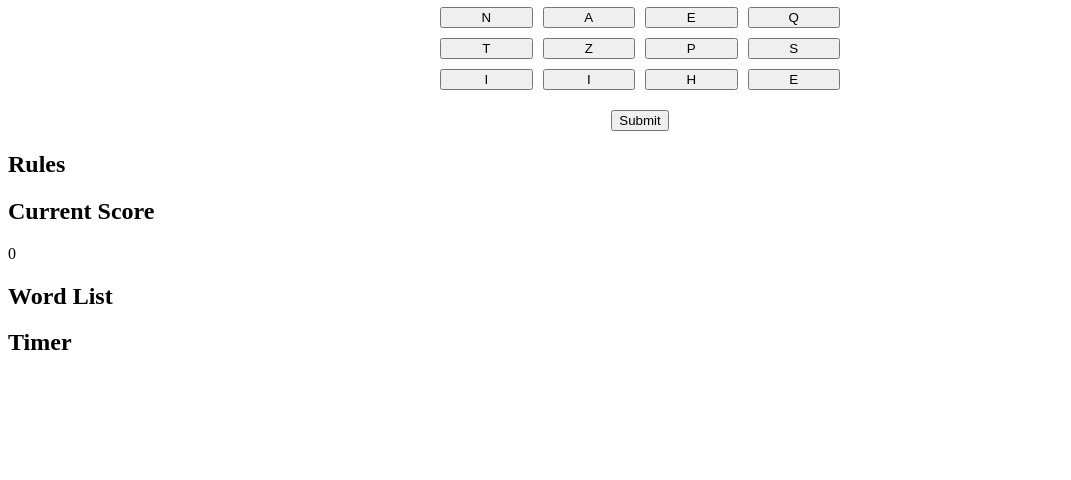
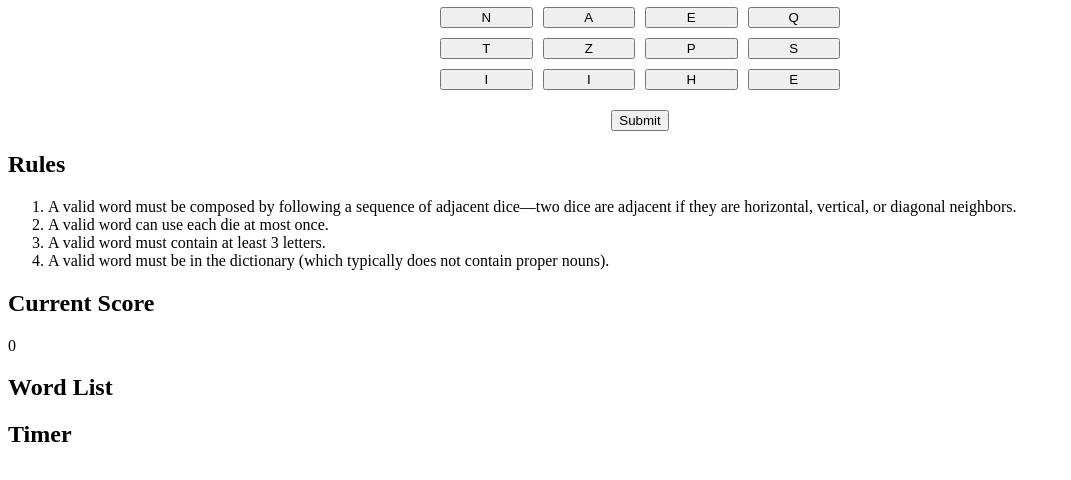
Before and after one commit to sylviajsy/js-html-games, a plain HTML site: page index.html in a window 1280 px wide. Shown: the part 104-584 px from the top of the page, without its empty margins (0-1071 px from the left). Drawn offline with Linux system fonts and the light colour scheme.

Commit message:
Add rules

```diff
--- a/index.html
+++ b/index.html
@@ -18,7 +18,11 @@
     <div id = "instruction">
         <h2>Rules</h2>
         <ol>
-
+            <li>A valid word must be composed by following a sequence of adjacent dice—two dice are adjacent
+                if they are horizontal, vertical, or diagonal neighbors.</li>
+            <li>A valid word can use each die at most once.</li>
+            <li>A valid word must contain at least 3 letters.</li>
+            <li>A valid word must be in the dictionary (which typically does not contain proper nouns).</li>
         </ol>
     </div>
 
```
